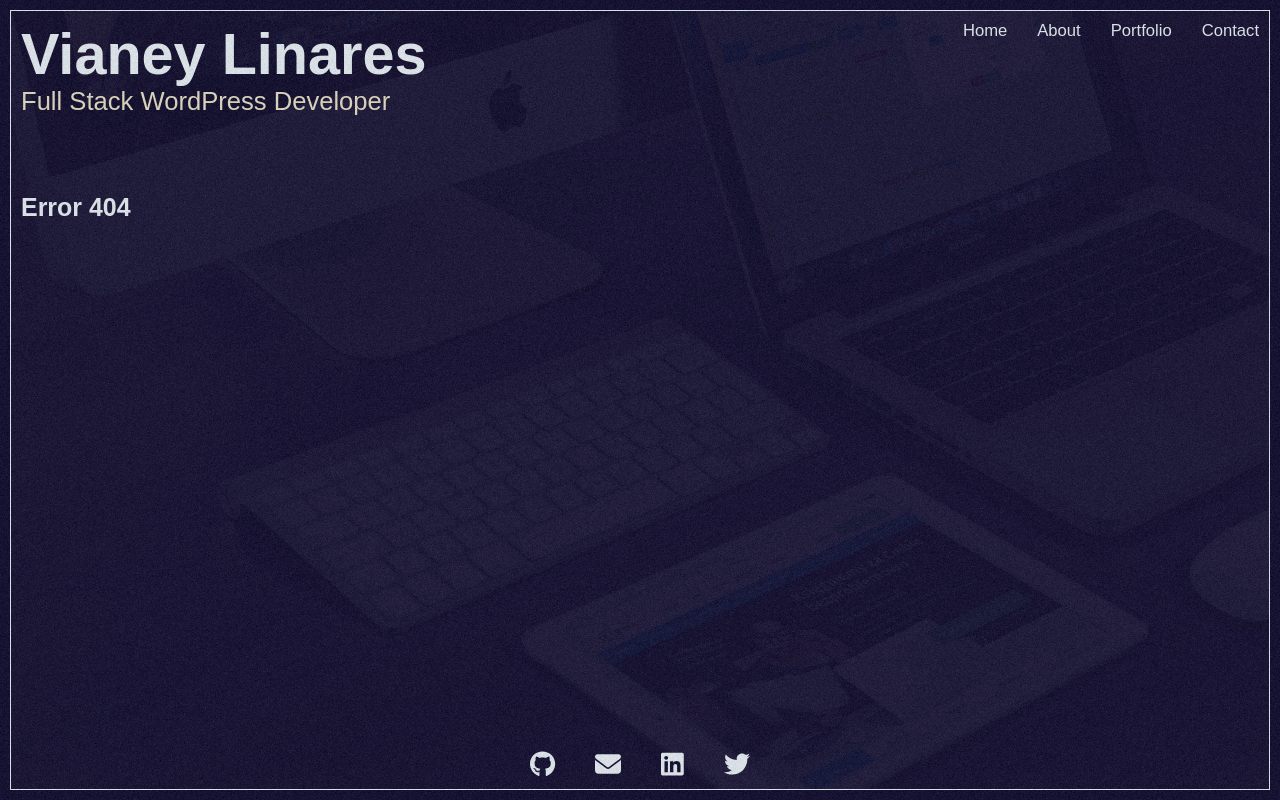
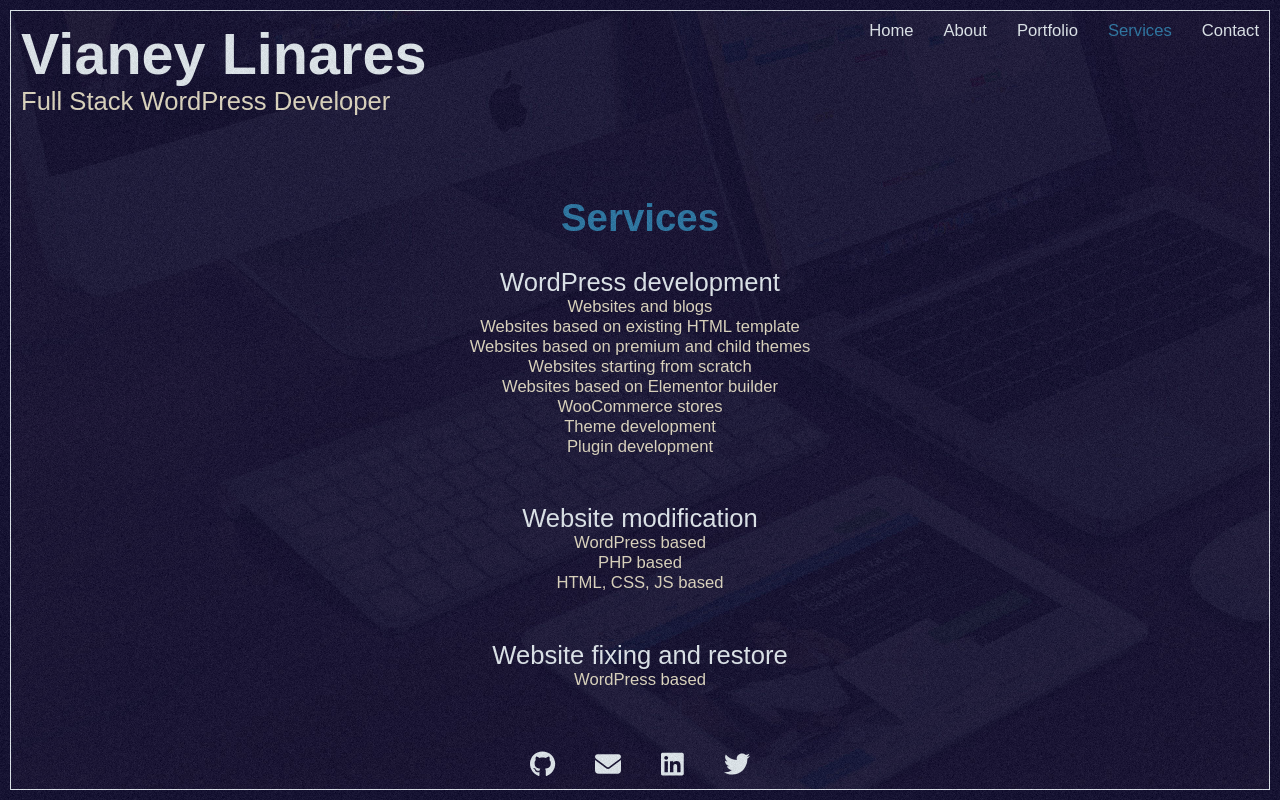
Before and after one commit to vianeylinares/vl-react, a React (Create React App) app: page /services in a window 1280 px wide. Before the commit this address had no page. Built offline with nearby package versions, Linux system fonts and the light colour scheme.

Commit message:
Added Services section.

```diff
--- /dev/null
+++ b/src/components/Services.js
@@ -0,0 +1,51 @@
+import React from 'react';
+import { Helmet } from 'react-helmet';
+
+export const Services = () => {
+  return (
+    <>
+        <Helmet>
+            <title>Vianey Linares | Full Stack WordPress Developer - Services</title>
+            <meta name="description" content="Full stack WordPress developer services list." />
+            <meta name="theme-color" content="#008f68" />
+            <link rel="canonical" href="https://vianeylinares.com/services" />
+        </Helmet>
+        <div className="services">
+            <h2>Services</h2>
+            <div class="service-item">
+                <h3>
+                    WordPress development
+                </h3>
+                <ul>
+                    <li>Websites and blogs</li>
+                    <li>Websites based on existing HTML template</li>
+                    <li>Websites based on premium and child themes</li>
+                    <li>Websites starting from scratch</li>
+                    <li>Websites based on Elementor builder</li>
+                    <li>WooCommerce stores</li>
+                    <li>Theme development</li>
+                    <li>Plugin development</li>
+                </ul>
+            </div>
+            <div class="service-item">
+                <h3>
+                    Website modification
+                </h3>
+                <ul>
+                    <li>WordPress based</li>
+                    <li>PHP based</li>
+                    <li>HTML, CSS, JS based</li>
+                </ul>
+            </div>
+            <div class="service-item">
+                <h3>
+                    Website fixing and restore
+                </h3>
+                <ul>
+                    <li>WordPress based</li>
+                </ul>
+            </div>
+        </div>
+    </>
+  )
+}
--- a/src/components/layout/HeaderNav.js
+++ b/src/components/layout/HeaderNav.js
@@ -66,6 +66,9 @@
                     <NavLink to="/work" className={({isActive}) => isActive ? "active" : ""} onClick={closeMenu}>Portfolio</NavLink>
                 </li>
                 <li>
+                    <NavLink to="/services" className={({isActive}) => isActive ? "active" : ""} onClick={closeMenu}>Services</NavLink>
+                </li>
+                <li>
                     <NavLink to="/contact" className={({isActive}) => isActive ? "active" : ""} onClick={closeMenu}>Contact</NavLink>
                 </li>
             </ul>
--- a/src/index.css
+++ b/src/index.css
@@ -595,3 +595,75 @@
     font-size: 7vw;
   }
 }
+
+
+/* Services */
+
+.services{
+  display: flex;
+}
+
+.services h2{
+  font-size: 3vw;
+  margin-bottom: 20px;
+  color: var(--light-blue);
+  flex-basis: 100%;
+  display: flex;
+  flex-wrap: wrap;
+  justify-content: center;
+}
+
+@media(max-width: 767px) and (orientation: portrait){
+  .services h2{
+    font-size: 7vw;
+  }
+}
+
+@media(max-width: 767px) and (orientation: landscape){
+  .services h2{
+    font-size: 5vw;
+  }
+}
+
+.service-item{
+  display: flex;
+  flex-wrap: wrap;
+  flex-basis: 100%;
+  justify-content: center;
+}
+
+.services h3{
+  flex-basis: 100%;
+  flex-wrap: wrap;
+  display: flex;
+  justify-content: center;
+}
+
+.services h3{
+  font-size: 2vw;
+  font-weight: 500;
+  color: var(--light-gray);
+}
+
+.services ul{
+  margin-bottom: 40px;
+  display: block;
+  text-align: center;
+  list-style-type: none;
+}
+
+.services ul li{
+  color: var(--light-yellow);
+}
+
+@media(max-width: 767px) and (orientation: landscape){
+  .services h3{
+    font-size: 4vw;
+  }
+}
+
+@media(max-width: 767px) and (orientation: portrait){
+  .services h3{
+    font-size: 5.5vw;
+  }
+}
--- a/src/router/Routing.js
+++ b/src/router/Routing.js
@@ -5,6 +5,7 @@
 import { Footer } from '../components/layout/Footer';
 import { About } from '../components/About';
 import { Work } from '../components/Work';
+import { Services } from '../components/Services';
 import { Contact } from '../components/Contact';
 
 export const Routing = () => {
@@ -20,6 +21,7 @@
                 <Route path="home" element={<Home />} />
                 <Route path="about" element={<About />} />
                 <Route path="work" element={<Work />} />
+                <Route path="services" element={<Services />} />
                 <Route path="contact" element={<Contact />} />
                 <Route path="*" element={<h1 className='heading'>Error 404</h1>} />
             </Routes>
```
